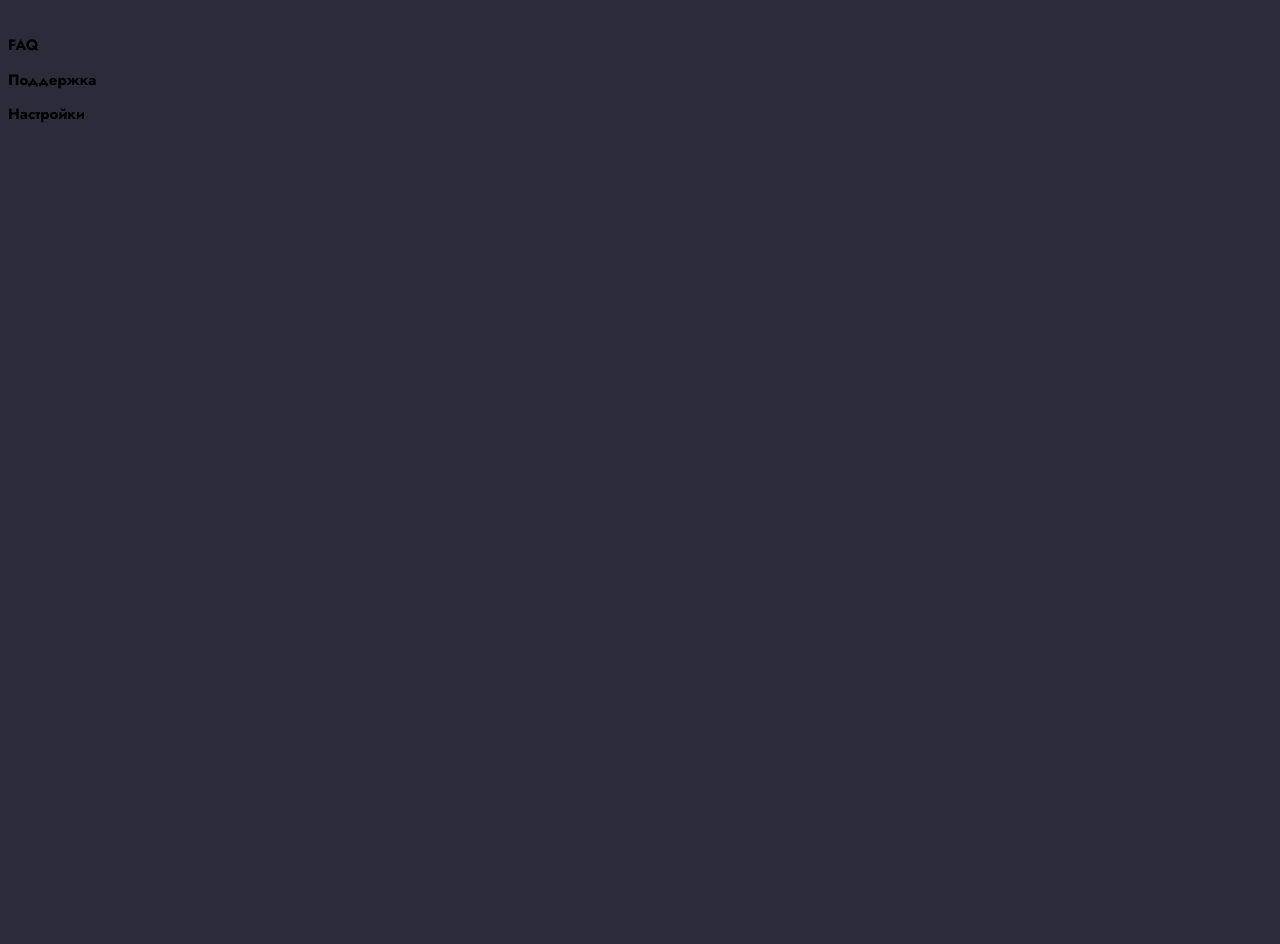
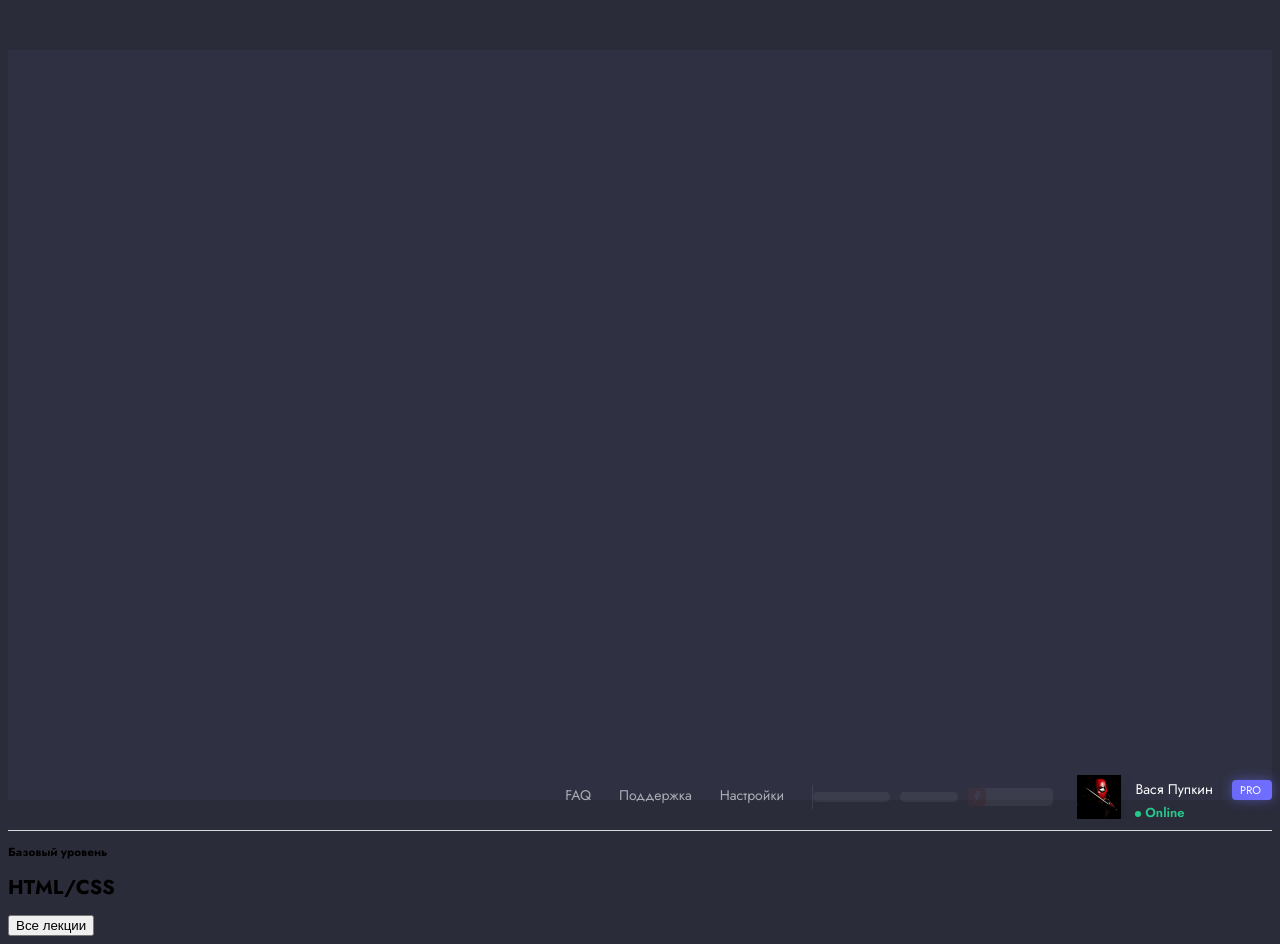
Before and after one commit to Rch7Pch/beeinterns_test, a website built with Parcel: page index.html in a window 1280 px wide. Before the commit the page ends 800 px from the top, so only its background shows below. Built offline with nearby package versions, Linux system fonts and the light colour scheme.

Commit message:
feat: sass, header, leftbar, home

```diff
--- a/index.html
+++ b/index.html
@@ -22,25 +22,65 @@
 
 <body>
 
-  <header class="topbar">
-    <div class="topbar__wrapper">
-      <div class="topbar__text">
-        <div class="">
-          <h2>FAQ</h2>
-          <h2>Поддержка</h2>
-          <h2>Настройки</h2>
+  <div class="main">
+      <div class="leftbar"></div>
+
+      <div class="topbar">
+        <div class="topbar__wrapper">
+
+          <div class="topbar__text">
+            <ul class="topbar__nav">
+              <li class="topbar__nav-list"><a href="#" class="topbar__nav-link">FAQ</a></li>
+              <li class="topbar__nav-list"><a href="#" class="topbar__nav-link">Поддержка</a></li>
+              <li class="topbar__nav-list"><a href="#" class="topbar__nav-link">Настройки</a></li>
+            </ul>
+          </div>
+          <div class="topbar__coins">
+            <h2 class="coins__text">15 готовых дз</h2>
+            <h2 class="coins__text">18 лекций</h2>
+            <h2 class="coins__text">
+                <span class="icon-rectangle icon-rectangle_red">
+                    <span class="ico ico_lightning"></span>
+                </span>
+              <b>1200</b>
+              <span>часов</span>
+            </h2>
+          </div>
+          <div class="account-info">
+            <img src="src/img/avatar.png" alt="avatar user" width="58" height="44">
+            <div class="account__content">
+              <h2 class="account__name">Вася Пупкин
+                <span class="account__tariff">PRO</span>
+              </h2>
+              <span class="account__status">
+                <span class="icon-square icon-square_green"></span>
+                Online
+              </span>
+
+            </div>
+          </div>
         </div>
-        <div class="topbar__">
+      </div>
+  </div>
+
+    <div class="lectures">
+      <div class="lectures__header">
+        <div class="lectures__header-text">
+          <h3>Базовый уровень</h3>
+          <h1>HTML/CSS</h1>
+        </div>
+        <div class="lectures__header-nav">
+          <div class="lectures__button">
+            <button type="button" class="button button_colored">Все лекции</button>
+          </div>
 
         </div>
       </div>
+    </div>
+  </div>
 
-      <div class="topbar__account">
 
-      </div>
-    </div>
 
-  </header>
 
 </body>
 
--- a/src/sass/abstract/_constants.scss
+++ b/src/sass/abstract/_constants.scss
@@ -1,3 +1,8 @@
 $color-background: #2B2C3A;
+$color-background-add: rgba(156, 165, 236, 0.04);;
 $color-add: #6F6EFF;
 $color-border-bottom: #D8D8D8;
+
+$color-red: #FF4738;
+$color-green: #24CB8D;
+$color-white: #FFFFFF;
--- a/src/sass/base/_base.scss
+++ b/src/sass/base/_base.scss
@@ -6,3 +6,11 @@ body {
   background: $color-background;
   @extend %font-prim;
 }
+
+a {
+  text-decoration: none;
+}
+
+li {
+  list-style: none;
+}
--- /dev/null
+++ b/src/sass/base/_icons.scss
@@ -0,0 +1,39 @@
+.ico {
+  display: inline-block;
+  cursor: pointer;
+}
+
+.icon-square {
+  display: inline-flex;
+  align-items: center;
+  justify-content: center;
+
+  width: 0.6rem;
+  height: 0.6rem;
+  border-radius: 100%;
+
+  &_green {
+    background: $color-green;
+  }
+}
+
+.icon-rectangle {
+  display: inline-flex;
+  align-items: center;
+  justify-content: center;
+  width: 1.8rem;
+  height: 1.8rem;
+  border-radius: 0.4rem;
+
+  box-shadow: 0 0 1.2rem rgba(255, 71, 56, 0.5);
+
+  &_red {
+    background-color: $color-red;
+  }
+}
+
+.ico_lightning {
+  width: 0.7rem;
+  height: 1.2rem;
+  background-image: url("../img/icon/lightning.svg");
+}
--- a/src/sass/components/_account-info.scss
+++ b/src/sass/components/_account-info.scss
@@ -0,0 +1,37 @@
+.account-info {
+  display: flex;
+  align-items: center;
+  margin-left: 1.4rem;
+}
+
+.account__name {
+  font-style: normal;
+  font-weight: 400;
+  font-size: 1.4rem;
+  line-height: 1.0rem;
+  color: #FFFFFF;
+}
+
+.account__status {
+  font-style: normal;
+  font-weight: 600;
+  font-size: 1.3rem;
+  line-height: 1.0rem;
+  color: $color-green;
+}
+
+.account__tariff {
+  font-style: normal;
+  font-weight: 400;
+  font-size: 1.1rem;
+  line-height: 1.0rem;
+  text-transform: uppercase;
+  color: $color-white;
+
+  background: linear-gradient(90deg, #6B69F9 0%, #6F6EFF 100%);
+  box-shadow: 0 0 1.2rem rgba(111, 110, 255, 0.5);
+  border-radius: .4rem;
+  padding: .2rem 1.1rem .2rem .8rem;
+  margin-left: 1.5rem;
+
+}
--- /dev/null
+++ b/src/sass/components/_leftbar.scss
@@ -0,0 +1,7 @@
+.leftbar {
+  flex: 1;
+  height: calc(100vh - 50px);
+  background-color: $color-background-add;
+  position: sticky;
+  top: 50px;
+}
--- /dev/null
+++ b/src/sass/components/_topbar.scss
@@ -0,0 +1,58 @@
+.topbar__text {
+  display: flex;
+}
+
+.topbar__nav {
+  display: flex;
+  align-items: center;
+}
+
+.topbar__nav-list {
+  margin-right: 2.8rem;
+}
+
+.topbar__nav::after {
+  content: '';
+  background: #D8D8D8;
+  opacity: 0.1;
+  width: .1rem;
+  height: 2.4rem;
+}
+
+.topbar__nav-link {
+  font-style: normal;
+  font-weight: 400;
+  font-size: 1.4rem;
+  line-height: 1.0rem;
+
+  color: $color-white;
+  opacity: 0.6;
+}
+
+.topbar__coins {
+  display: flex;
+  align-items: center;
+}
+
+.coins__text {
+  margin-right: 1.0rem;
+  font-style: normal;
+  font-weight: normal;
+  font-size: 13px;
+  line-height: 10px;
+  color: $color-white;
+
+  background: $color-white;
+  opacity: 0.06;
+  border-radius: 5px;
+}
+
+.coins__text>span:nth-child(3) {
+  font-style: normal;
+  font-weight: normal;
+  font-size: 11px;
+  line-height: 10px;
+  color: $color-white;
+
+  opacity: 0.6;;
+}
--- a/src/sass/layouts/_header.scss
+++ b/src/sass/layouts/_header.scss
@@ -1,7 +1,16 @@
 .topbar {
-  border-bottom-color: $color-border-bottom;
+  flex: 2;
+  border-bottom: .1rem solid $color-border-bottom;
+  width: 100%;
+  height: 7.2rem;
+  position: sticky;
+  top: 0;
+  z-index: 999;
 }
 
 .topbar__wrapper {
-  padding-top: 1.4rem;
+  padding: 1.4rem 0;
+  display: flex;
+  flex-direction: row;
+  justify-content: flex-end;
 }
--- /dev/null
+++ b/src/sass/layouts/_main.scss
@@ -0,0 +1,3 @@
+.main {
+
+}
--- a/src/sass/style.scss
+++ b/src/sass/style.scss
@@ -5,7 +5,11 @@
 @import "abstract/placeholders";
 
 @import "base/base";
+@import "base/icons";
 
 @import "components/account-info";
+@import "components/topbar";
+@import "components/leftbar";
 
 @import "layouts/header";
+@import "layouts/main";
```
Also changed, not shown: src/img/avatar.png (added), src/img/icon/lightning.svg (added), src/sass/style.css, 1 other file.
